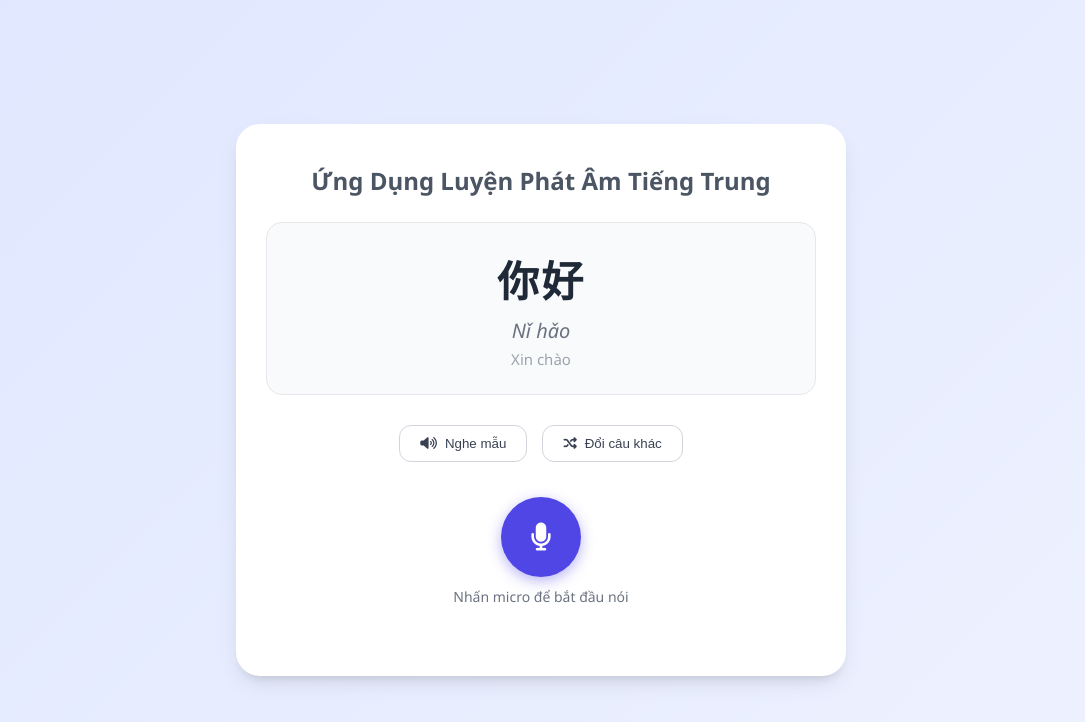
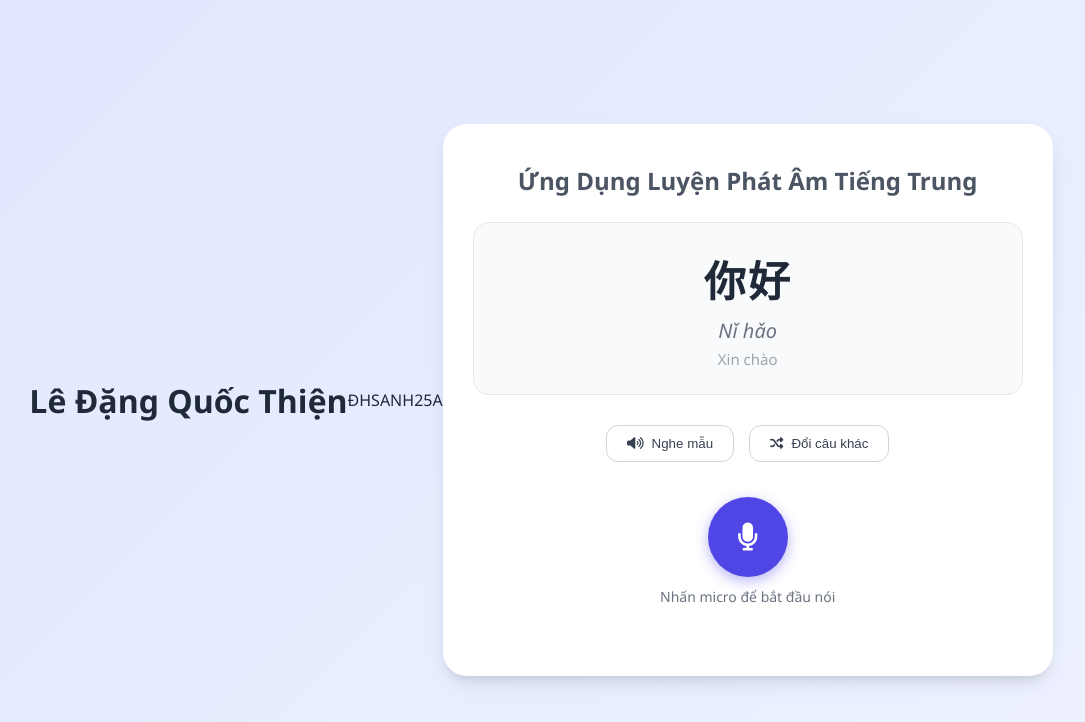
Before and after one commit to immachillguy/-chinese-pronunciation-app-, a plain HTML site: page index.html in a window 1280 px wide. Shown: the whole page, without its empty margins (99-1184 px from the left). Drawn offline with Linux system fonts and the light colour scheme.

Commit message:
Update index.html

```diff
--- a/index.html
+++ b/index.html
@@ -205,7 +205,8 @@
     </style>
 </head>
 <body>
-
+<h1>Lê Đặng Quốc Thiện</h1>
+<h1.5>ĐHSANH25A</h1.5>
 <div class="card">
     <h2>Ứng Dụng Luyện Phát Âm Tiếng Trung</h2>
 
```
